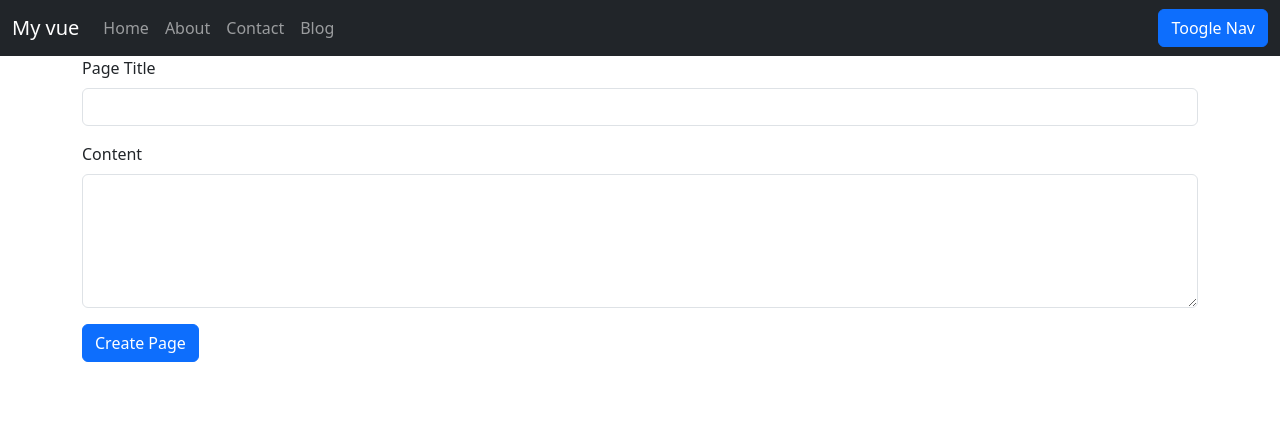
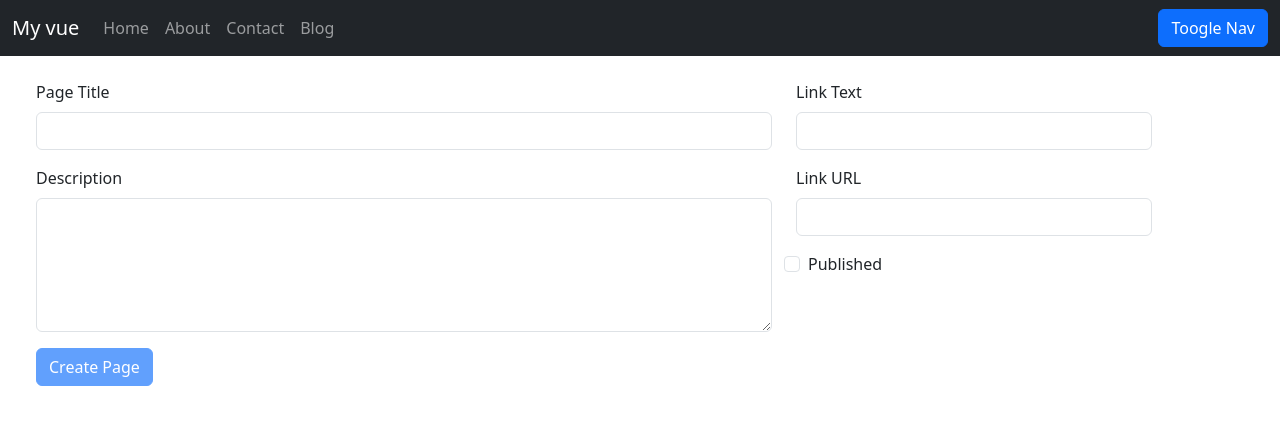
Before and after one commit to SAMUEL210/vue-start, a Vue app in the folder vue-start-spa/: page / in a window 1280 px wide. Shown: the top 424 px of the page. Built offline with nearby package versions, Linux system fonts and the light colour scheme.

Commit message:
Adding control on form field

```diff
--- a/vue-start-spa/src/components/CreatePage.vue
+++ b/vue-start-spa/src/components/CreatePage.vue
@@ -1,6 +1,7 @@
 <template>
-    <div class="container nb-3">
-        <form action="">
+    <div class="container nb-3 m-4">
+        <div class="row">
+            <div class="col-md-8">
                 <div class="mb-3">
                     <label for="" class="form-label">
                         Page Title
@@ -13,22 +14,57 @@
                 </div>
                 <div class="mb-3">
                     <label for="" class="form-label">
-                    Content
+                        Description
                     </label>
                     <textarea
                         class="form-control"
                         rows="5"
-                    v-model="content"
+                        v-model="pageDescription"
                     ></textarea>
                 </div>
+            </div>
+            <div class="col">
+                <div class="mb-3">
+                    <label for="" class="form-label">
+                        Link Text
+                    </label>
+                    <input
+                    type="text"
+                    class="form-control"
+                    v-model="linkText">
+
+                </div>
+                <div class="mb-3">
+                    <label for="" class="form-label">
+                        Link URL
+                    </label>
+                    <input
+                    type="text"
+                    class="form-control"
+                    v-model="linkUrl">
+
+                </div>
+
+                <div class="row nb-3">
+                    <div class="form-check">
+                        <input class="form-check-input" type="checkbox" >
+                        <label class="form-check-label" for="gridCheck1">
+                            Published
+                        </label>
+                    </div>
+                </div>
+            </div>
+
             <div class="mb-3">
                 <button
                 class="btn btn-primary"
-                @click.prevent="pageCreated({pageTitle, content})">
+                :disabled="isFormInvalid"
+                @click.prevent="submitForm">
                     Create Page
                 </button>
             </div>
-        </form>
+
+        </div>
     </div>
 </template>
 
@@ -36,11 +72,35 @@
 
 export default {
     props: [ 'pageCreated' ],
+    computed: {
+        isFormInvalid(){
+            return!this.pageTitle || !this.pageDescription || !this.linkText || !this.linkUrl;
+        }
+    },
     data(){
         return({
             pageTitle: '',
-            content: ''
+            pageDescription: '',
+            linkText: '',
+            linkUrl: ''
+        });
+    },
+    methods: {
+        submitForm(){
+            if(!this.pageTitle || !this.pageDescription || !this.linkText || !this.linkUrl){
+                alert("Remplissez svp les champs!")
+                return;
+            }
+
+            this.pageCreated({
+                pageTitle: this.pageTitle,
+                pageDescription: this.pageDescription,
+                link: {
+                    text: this.linkText,
+                    url: this.linkUrl
+                }
             });
         }
     }
+}
 </script>
```
Lines whose indentation alone changed are shown as unchanged.
